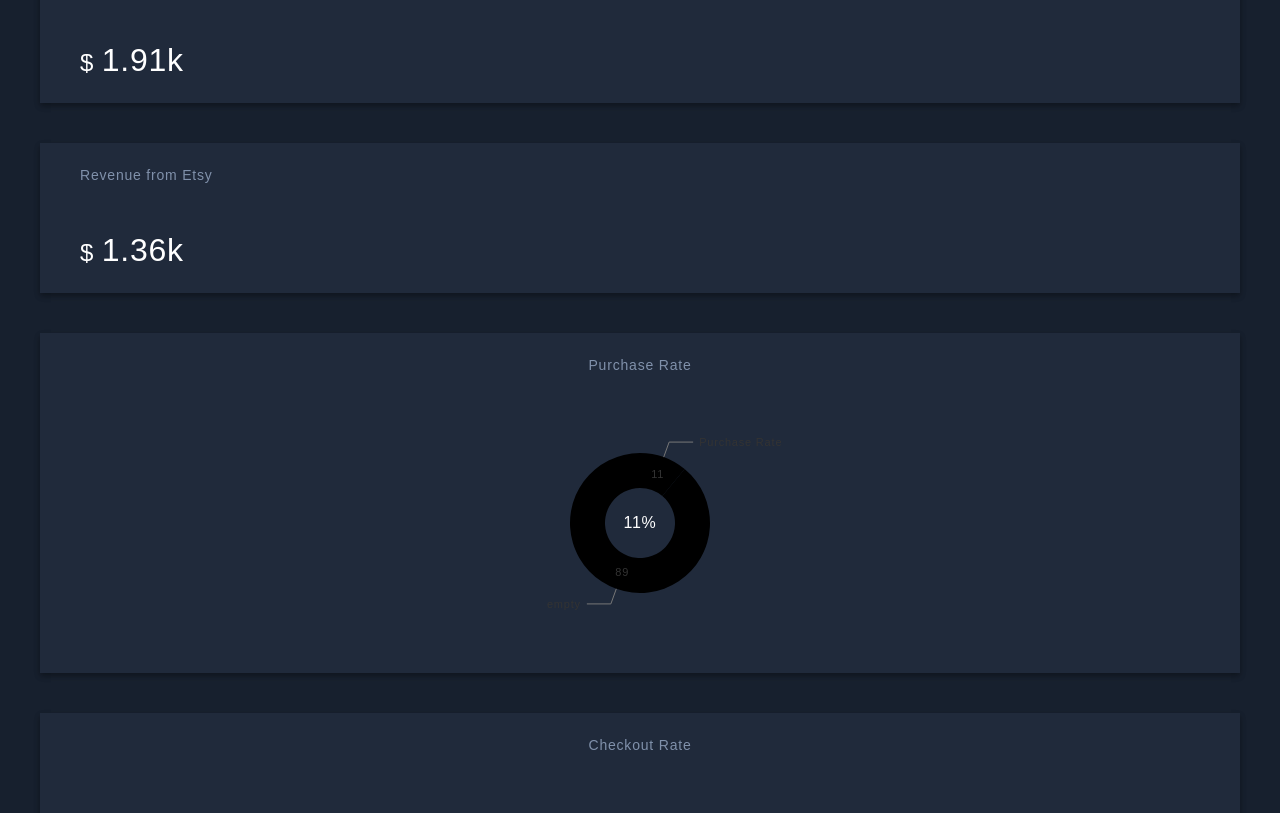
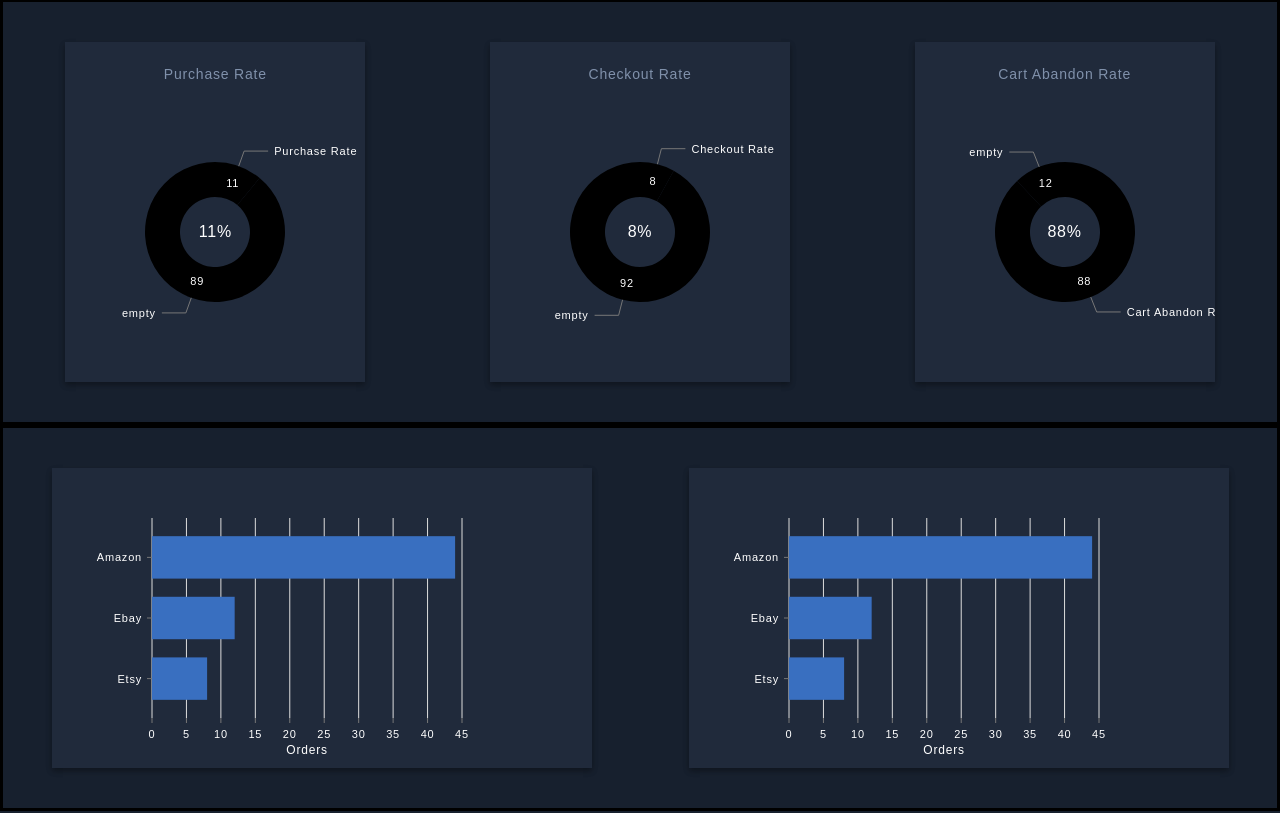
Before and after one commit to KK-Learning-Gym/sales-dashboard-react, a React (Create React App) app: page / in a window 1280 px wide. Shown: the part 467-1280 px from the top of the page. Built offline with nearby package versions, Linux system fonts and the light colour scheme.

Commit message:
Added Order Cards

```diff
--- a/package.json
+++ b/package.json
@@ -3,6 +3,7 @@
   "version": "0.1.0",
   "private": true,
   "dependencies": {
+    "@nivo/bar": "^0.61.1",
     "@nivo/pie": "^0.61.1",
     "@testing-library/jest-dom": "^4.2.4",
     "@testing-library/react": "^9.5.0",
--- a/src/App.css
+++ b/src/App.css
@@ -7,6 +7,7 @@
   padding: 0;
   font-family: 'CircularStd', sans-serif;
   letter-spacing: .05rem;
+  /* border: solid 0.5px yellowgreen; */
 }
 
 html, body {
@@ -18,6 +19,10 @@ body {
   background-color: #17202e;
 }
 
+text {
+  fill: #fff !important;
+}
+
 .card {
   display: flex;
   flex-direction: column;
@@ -26,6 +31,7 @@ body {
   background-color: #202a3b;
   color: #fff;
   min-height: 150px;
+  min-width: 250px;
   box-shadow: 0 3px 6px rgba(0, 0, 0, 0.16), 0 3px 6px rgba(0, 0, 0, 0.23);
   ;
 }
@@ -55,3 +61,11 @@ body {
   display: flex;
   justify-content: space-around;
 }
+
+.flexbox {
+  display: flex;
+  flex-direction: row;
+  border-style: solid;
+  justify-content: space-around;
+  flex-wrap: wrap;
+}
--- a/src/App.js
+++ b/src/App.js
@@ -1,6 +1,47 @@
 import React from 'react';
 import './App.css';
 import { ResponsivePie } from '@nivo/pie'
+import { ResponsiveBar } from '@nivo/bar'
+
+// make sure parent container have a defined height when using
+// responsive component, otherwise height will be 0 and
+// no chart will be rendered.
+// website examples showcase many properties,
+// you'll often use just a few of them.
+
+
+
+const MyResponsiveBar = ({ data }) => {
+
+  return (
+    <div style={{ height: '300px', width: '500px' }} className="left-margin">
+      <ResponsiveBar
+      colors="hsl(216, 54%, 49%)"
+        data={data}
+        keys={['hot dog']}
+        indexBy="country"
+        margin={{ top: 50, right: 130, bottom: 50, left: 60 }}
+        padding={0.3}
+        layout="horizontal"
+        axisBottom={{
+          tickSize: 5,
+          tickPadding: 5,
+          legend: 'Orders',
+          legendPosition: 'middle',
+          legendOffset: 32
+        }}
+        axisLeft={{
+          tickSize: 5,
+          tickPadding: 5
+        }}
+        enableGridX={true}
+        enableGridY={false}
+        enableLabel={false}
+        isInteractive={false}
+      />
+    </div>
+  )
+}
 
 const RevenueCard = (props) => {
 
@@ -14,12 +55,12 @@ const RevenueCard = (props) => {
 
 const RevenueCardBox = () => {
   return (
-    <>
+    <div className="flexbox">
       <RevenueCard title="Total Revenue" stat="9.02" />
       <RevenueCard title="Revenue from Amazon" stat="5.75" />
       <RevenueCard title="Revenue from Ebay" stat="1.91" />
       <RevenueCard title="Revenue from Etsy" stat="1.36" />
-    </>
+    </div>
   )
 }
 
@@ -87,23 +128,50 @@ const PieCard = (props) => {
         <div className="piebox">
           <PercentPie data={data} />
         </div>
-
       </div>
     </>
   )
 }
 
 const PieCardBox = () => {
-  const purchase = 11
-  const checkout = 8
-  const abandon = 88
+  return (
+    <div className="flexbox">
+      <PieCard title="Purchase Rate" stat={11} color="hsl(216, 54%, 49%)" />
+      <PieCard title="Checkout Rate" stat={8} color="hsl(186, 53%, 51%)" />
+      <PieCard title="Cart Abandon Rate" stat={88} color="hsl(69, 83%, 84%)" />
+    </div>
+  )
+}
+
+const OrderCard = () => {
+  const data = [
+    {
+      "country": "Etsy",
+      "hot dog": 8,
+    },
+    {
+      "country": "Ebay",
+      "hot dog": 12,
+    },
+    {
+      "country": "Amazon",
+      "hot dog": 44
+    }
+  ]
 
   return (
-    <>
-      <PieCard title="Purchase Rate" stat={purchase} color="hsl(216, 54%, 49%)" />
-      <PieCard title="Checkout Rate" stat={checkout} color="hsl(186, 53%, 51%)" />
-      <PieCard title="Cart Abandon Rate" stat={abandon} color="hsl(69, 83%, 84%)" />
-    </>
+    <div className="card">
+      <MyResponsiveBar data={data} />
+    </div>
+  )
+}
+
+const OrderCardBox = () => {
+  return (
+    <div className="flexbox">
+      <OrderCard />
+      <OrderCard />
+    </div>
   )
 }
 
@@ -113,6 +181,7 @@ const App = () => {
     <>
       <RevenueCardBox />
       <PieCardBox />
+      <OrderCardBox />
     </>
   )
 
```
Also changed, not shown: 1 other file (tests, documents, lock files or other folders).
